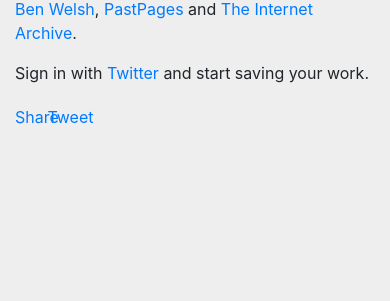
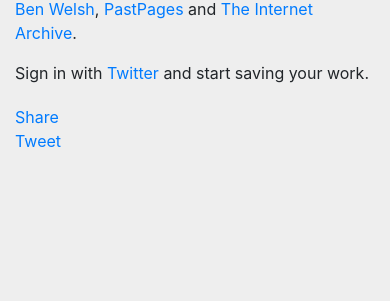
Before and after one commit to palewire/savemy.news, a Django app: page / in a window 390 px wide. Shown: the part 123-424 px from the top of the page. Run offline with Django 3.2, Linux system fonts and the light colour scheme; some libraries are stand-ins or nearby versions.

Commit message:
Fix button styles

```diff
--- a/archive/templates/archive/index.html
+++ b/archive/templates/archive/index.html
@@ -47,10 +47,10 @@
     </section>
     {% endif %}
     <section class="row share">
-        <section class="col-1">
+        <section class="col-sm-12 col-md-2 col-lg-1">
             <div class="fb-share-button" data-href="http://www.savemy.news/" data-layout="button_count" data-size="small" data-mobile-iframe="true"><a class="fb-xfbml-parse-ignore" target="_blank" href="https://www.facebook.com/sharer/sharer.php?u=http%3A%2F%2Fwww.savemy.news%2F&amp;src=sdkpreparse">Share</a></div>
         </section>
-        <section class="col-1">
+        <section class="col-sm-12 col-md-2 col-lg-1">
             <a class="twitter-share-button"
               href="https://twitter.com/intent/tweet">
             Tweet</a>
```
